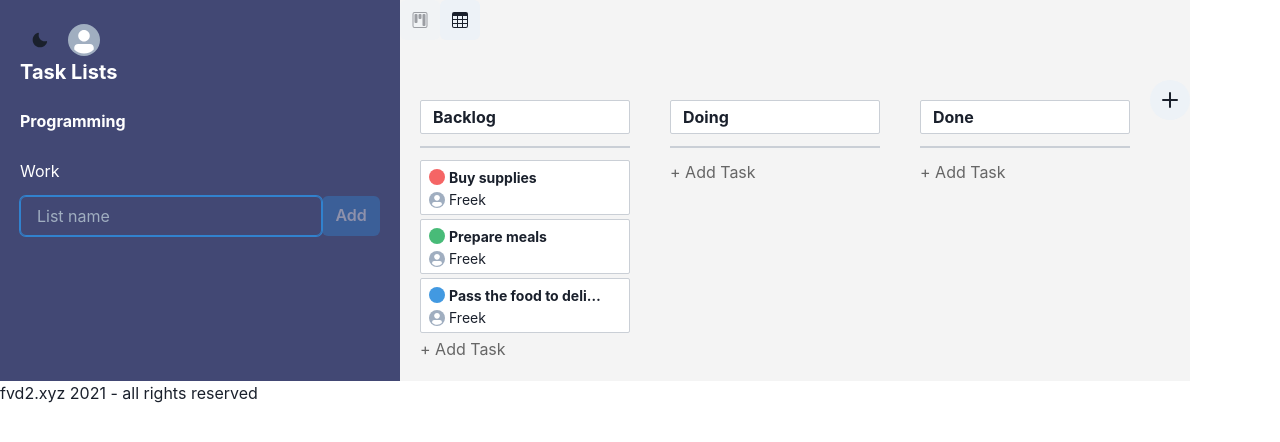
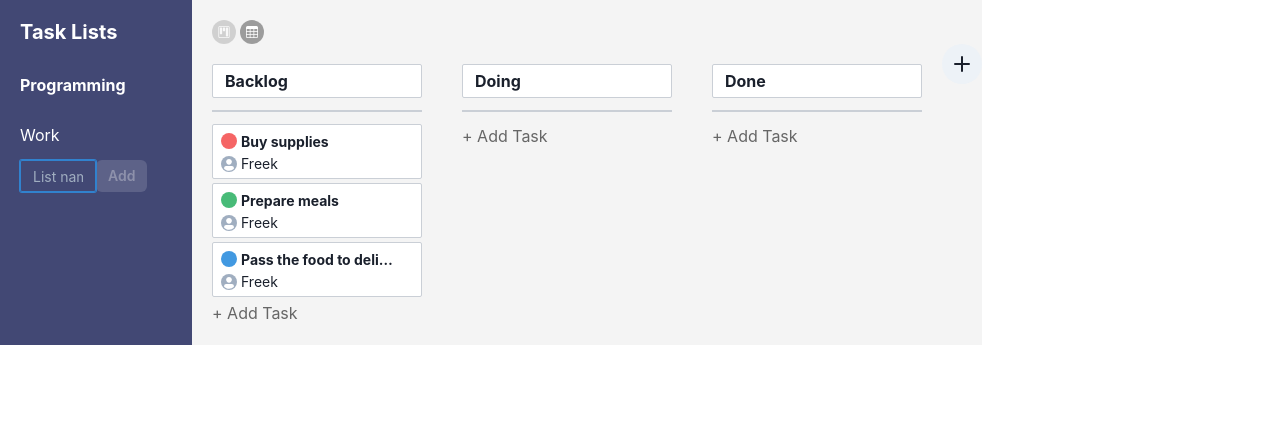
Before and after one commit to fvd2/kanban, a React (Create React App) app: page / in a window 1280 px wide. Both pictures are taken after a click on the element "+ Add List". Shown: the top 442 px of the page. Built offline with nearby package versions, Linux system fonts and the light colour scheme.

Commit message:
improved layout

```diff
--- a/src/App.js
+++ b/src/App.js
@@ -1,8 +1,7 @@
-import { useReducer } from 'react'
+import { useState, useReducer } from 'react'
 import Body from './Body'
-import Footer from './layout/Footer'
 import SideBar from './layout/SideBar'
-import { Flex } from '@chakra-ui/react'
+import { Flex, useMediaQuery } from '@chakra-ui/react'
 import initialState from './data'
 import { v4 as uuidv4 } from 'uuid'
 import update from 'immutability-helper'
@@ -272,6 +271,8 @@ const reducer = (state, action) => {
 
 const App = () => {
 	const [appData, dispatch] = useReducer(reducer, initialState)
+	const [menuIsToggled, setMenuIsToggled] = useState(false)
+	const [isSmallerThan768] = useMediaQuery("(max-width: 767px)")
 
 	const handleListSwitch = event => {
 		dispatch({
@@ -280,22 +281,30 @@ const App = () => {
 		})
 	}
 
+	const toggleMenu = () => {
+		setMenuIsToggled(prevState => !prevState)
+	}
+
 	return (
 		<>
-			<Flex>
-				<SideBar
+			<Flex direction={{ base: 'column', md: 'row' }}>
+				{(!isSmallerThan768 || menuIsToggled) && <SideBar
 					taskLists={appData.listOrder}
 					activeList={appData.activeList}
 					onListSwitch={handleListSwitch}
 					dispatch={dispatch}
-				/>
-				<Body
+					menuIsToggled={menuIsToggled}
+					toggleMenu={toggleMenu}
+				/>}
+				{!menuIsToggled && <Body
 					taskListData={appData}
 					activeList={appData.activeList}
 					dispatch={dispatch}
-				/>
+					toggleMenu={toggleMenu}
+					menuIsToggled={menuIsToggled}
+					isSmallerThan768={isSmallerThan768}
+				/>}
 			</Flex>
-			<Footer />
 		</>
 	)
 }
--- a/src/Body.js
+++ b/src/Body.js
@@ -1,12 +1,19 @@
 import { useState, useEffect } from 'react'
 import { Box, Flex, IconButton, Icon, useDisclosure } from '@chakra-ui/react'
+import { HamburgerIcon } from '@chakra-ui/icons'
 import { BsKanban, BsTable } from 'react-icons/bs'
 import { DragDropContext } from 'react-beautiful-dnd'
 import ColumnAddNew from './components/ColumnAddNew'
 import BoardView from './views/BoardView'
 import TableView from './views/TableView'
 
-const Body = ({ taskListData, activeList, dispatch }) => {
+const Body = ({
+	taskListData,
+	activeList,
+	dispatch,
+	toggleMenu,
+	isSmallerThan768
+}) => {
 	const [data, setData] = useState(taskListData)
 	const { isOpen, onOpen, onClose } = useDisclosure()
 	const [view, setView] = useState('board')
@@ -18,8 +25,7 @@ const Body = ({ taskListData, activeList, dispatch }) => {
 	// creates two-way map between column titles (e.g. 'backlog') and ids
 	const [columnTitlesToIds] = useState(
 		new Map(
-			Object.values(
-				taskListData.taskLists[activeList].columns)
+			Object.values(taskListData.taskLists[activeList].columns)
 				.map(column => [column.title, column.id])
 				.concat(
 					Object.values(
@@ -78,7 +84,7 @@ const Body = ({ taskListData, activeList, dispatch }) => {
 		dispatch(typeAndPayload)
 	}
 
-	const handleViewToggle = () => {
+	const toggleView = () => {
 		setView(prevState => (prevState === 'board' ? 'table' : 'board'))
 	}
 
@@ -133,19 +139,36 @@ const Body = ({ taskListData, activeList, dispatch }) => {
 					dispatch={dispatch}
 				/>
 				<Flex direction="column">
-					<Flex mb={5}>
+					<Flex mt={5} ml={5}>
+						{isSmallerThan768 && (
+							<IconButton
+								onClick={toggleMenu}
+								isRound={true}
+								size="xs"
+								colorScheme="purple"
+								icon={<HamburgerIcon />}
+								mr={5}
+								/>
+								)}
 						<IconButton
 							isDisabled={view === 'board'}
-							onClick={handleViewToggle}
+							isRound={true}
+							colorScheme="blackAlpha"
+							onClick={toggleView}
+							size="xs"
+							mr={1}
 							icon={<Icon as={BsKanban} />}
 							/>
 						<IconButton
 							isDisabled={view === 'table'}
-							onClick={handleViewToggle}
+							isRound={true}
+							colorScheme="blackAlpha"
+							size="xs"
+							onClick={toggleView}
 							icon={<Icon as={BsTable} />}
 						/>
 					</Flex>
-					<Flex mt={5}>
+					<Flex>
 						{view === 'board' ? (
 							<BoardView
 								data={data.taskLists[activeList]}
--- a/src/components/ListAddNew.js
+++ b/src/components/ListAddNew.js
@@ -17,12 +17,11 @@ const ListAddNew = ({ hideInput, isOpen, onSubmit }) => {
 
 	const handleSubmit = event => {
 		event.preventDefault()
-		if(listName.trim().length > 0) {
-			onSubmit({type: 'addList', payload: listName})
+		if (listName.trim().length > 0) {
+			onSubmit({ type: 'addList', payload: listName })
 			setListName('')
 			hideInput()
-		}
-		else {
+		} else {
 			hideInput()
 		}
 	}
@@ -40,8 +39,16 @@ const ListAddNew = ({ hideInput, isOpen, onSubmit }) => {
 					placeholder="List name"
 					onChange={handleChange}
 					onBlur={handleBlur}
+					colorScheme="whiteAlpha"
+					size="sm"
+					width={{ base: '100%', md: '50%', lg: '50%'}}
 				/>
-				<Button type="submit" isDisabled={!listName} colorScheme="blue">
+				<Button
+					type="submit"
+					isDisabled={!listName}
+					colorScheme="whiteAlpha"
+					size="sm"
+					>
 					Add
 				</Button>
 			</Flex>
--- a/src/components/TaskListItem.js
+++ b/src/components/TaskListItem.js
@@ -101,6 +101,7 @@ const TaskListItem = ({
 							<Text
 								cursor="pointer"
 								size="md"
+								mr={1}
 								aria-label="Task list selector"
 								{...(listName === activeList
 									? { as: 'b' }
@@ -109,22 +110,41 @@ const TaskListItem = ({
 								onClick={onListSwitch}>
 								{listName}
 							</Text>
-							{optionsAreOpen && (
 							<Box>
+								{optionsAreOpen ? (
+									<>
 										<IconButton
-										bg="transparent"
-										isRound={true}
-										onClick={handleDelete}
-										icon={<DeleteIcon />}
-									/>
-									<IconButton
+											colorScheme="whiteAlpha"
+											size="xs"
 											bg="transparent"
 											isRound={true}
 											onClick={handleEdit}
 											icon={<EditIcon />}
 										/>
+										<IconButton
+											colorScheme="whiteAlpha"
+											isRound={true}
+											size="xs"
+											bg="transparent"
+											onClick={handleDelete}
+											icon={<DeleteIcon />}
+										/>
+									</>
+								) : (
+									<>
+										<IconButton
+											size="xs"
+											bg="transparent"
+											isRound={true}
+										/>
+										<IconButton
+											size="xs"
+											bg="transparent"
+											isRound={true}
+										/>
+									</>
+								)}
 							</Box>
-							)}
 						</Flex>
 					)}
 					{provided.placeholder}
--- a/src/layout/Footer.js
+++ /dev/null
@@ -1,5 +0,0 @@
-const Footer = () => {
-    return 'fvd2.xyz 2021 - all rights reserved'
-}
-
-export default Footer
--- a/src/layout/SideBar.js
+++ b/src/layout/SideBar.js
@@ -1,16 +1,13 @@
 import {
-	Avatar,
 	Flex,
 	Heading,
 	IconButton,
-	useColorMode
 } from '@chakra-ui/react'
 import { DragDropContext } from 'react-beautiful-dnd'
-import { SunIcon, MoonIcon } from '@chakra-ui/icons'
+import { CloseIcon } from '@chakra-ui/icons'
 import TaskListOverview from '../components/TaskListOverview'
 
-const SideBar = ({ taskLists, activeList, onListSwitch, dispatch }) => {
-	const { colorMode, toggleColorMode } = useColorMode()
+const SideBar = ({ taskLists, activeList, onListSwitch, dispatch, menuIsToggled, toggleMenu }) => {
 
 	const handleOnDragEnd = result => {
 		if (!result.destination) return
@@ -24,6 +21,9 @@ const SideBar = ({ taskLists, activeList, onListSwitch, dispatch }) => {
 		})
 	}
 
+	console.log(menuIsToggled)
+
+
 	return (
 		<DragDropContext onDragEnd={handleOnDragEnd}>
 			<Flex
@@ -32,28 +32,20 @@ const SideBar = ({ taskLists, activeList, onListSwitch, dispatch }) => {
 				pl={5}
 				pr={5}
 				bg="#424874"
-				width="400px">
-				<Flex align="center">
-					{colorMode === 'dark' ? (
-						<IconButton
-							bg="transparent"
-							isRound={true}
-							onClick={toggleColorMode}
-							icon={<SunIcon />}
-						/>
-					) : (
-						<IconButton
-							bg="transparent"
-							isRound={true}
-							onClick={toggleColorMode}
-							icon={<MoonIcon />}
-						/>
-					)}
-					<Avatar ml={2} size="sm" />
-				</Flex>
+				w={{ base: '100%', md: 'auto', lg: '25%', xl: '15%'}}>
+				<Flex justify="space-between">
 				<Heading size="md" mb={3} color="white">
 					Task Lists
 				</Heading>
+				{menuIsToggled ? (
+							<IconButton
+								colorScheme="whiteAlpha"
+								onClick={toggleMenu}
+								size="xs"
+								icon={<CloseIcon />}
+							/>
+						) : <IconButton variant="unstyled"/> }
+				</Flex>
 				<TaskListOverview
 					taskLists={taskLists}
 					activeList={activeList}
```
Also changed, not shown: 1 other file (tests, documents, lock files or other folders). Lines whose indentation alone changed are shown as unchanged.
